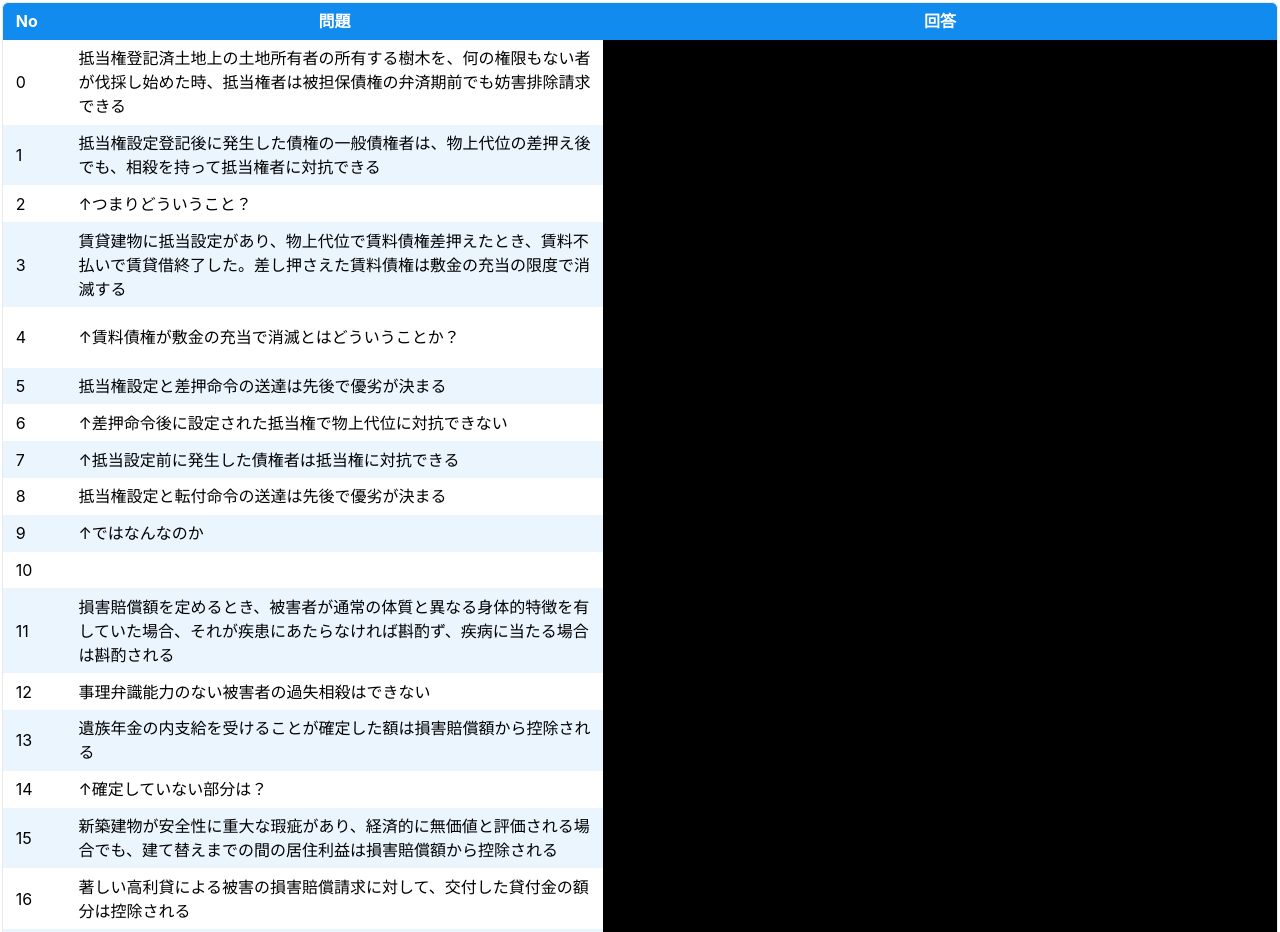
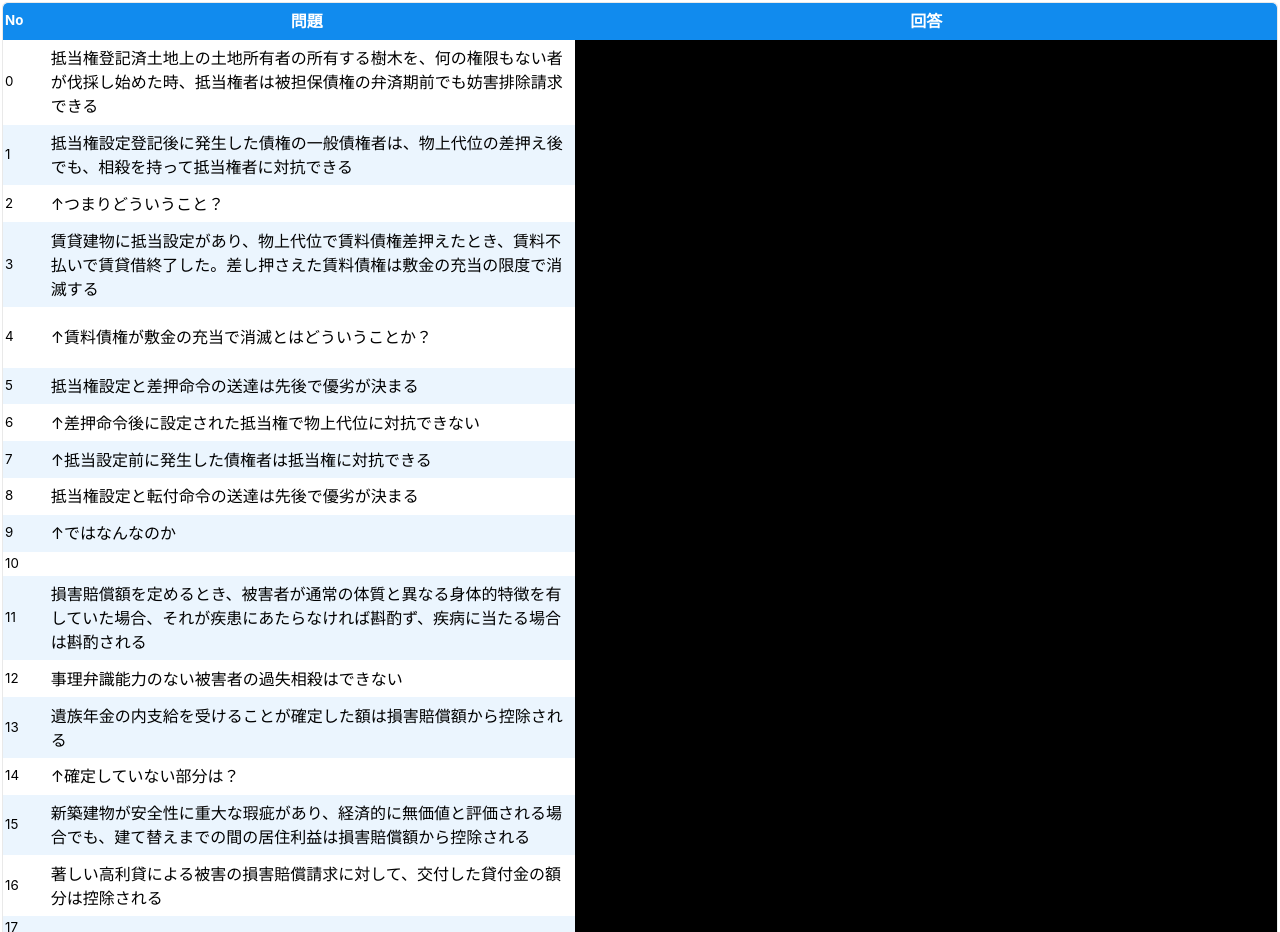
Before and after one commit to takahiro-inoway/hotdog, a browser extension: page CsvStudy/index.html in a window 1280 px wide. Shown: the top 932 px of the page. Drawn offline with nearby package versions, Linux system fonts and the light colour scheme.

Commit message:
Add files via upload

```diff
--- a/CsvStudy/index.html
+++ b/CsvStudy/index.html
@@ -22,14 +22,14 @@
       <table>
         <thead>
           <tr>
-            <th>No</th>
+            <th style="font-size: smaller; width: 2px; padding: 2px;">No</th>
             <th>問題</th>
             <th>回答</th>
           </tr>
         </thead>
         <tbody>
           <tr v-for="(row, rowIndex) in pp.test_csv" :key="rowIndex">
-            <td>{{ rowIndex }}</td>
+            <td style="font-size: smaller; width: 2px; padding: 2px;">{{ rowIndex }}</td>
             <td style="width: 40vw; cursor: pointer;">{{ row[0] }}</td>
             <td :style="{ color: 'black', backgroundColor: row[1].bgColor, cursor: 'pointer'}"
               @click="md.toggleBackgroundColor(rowIndex)">
```
